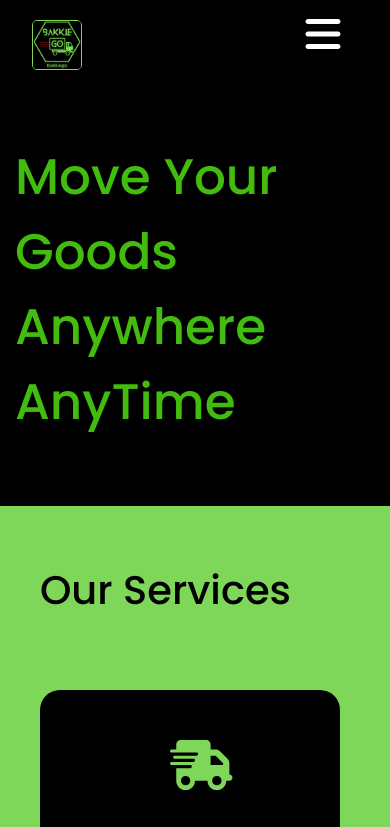
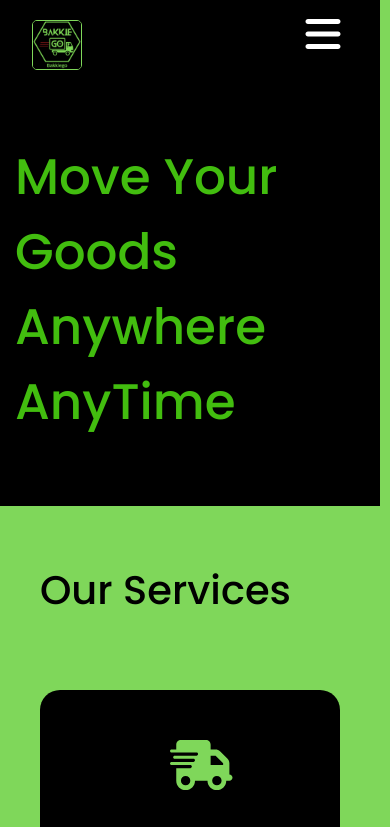
Before and after one commit to leke15/bakkigofree, a React (Create React App) app: page / in a window 390 px wide. Shown: the top 827 px of the page. Built offline with nearby package versions, Linux system fonts and the light colour scheme.

Commit message:
Fixed the container width

```diff
--- a/src/components/home/home.css
+++ b/src/components/home/home.css
@@ -31,8 +31,8 @@ margin-left: 5rem;
 
 
 @media (max-width: 768px) {
-  .container{
-    width: 49.5vh;
+.container{
+    width: 45vh;
     height: 60vh;
   }
   .landing-container{
```
